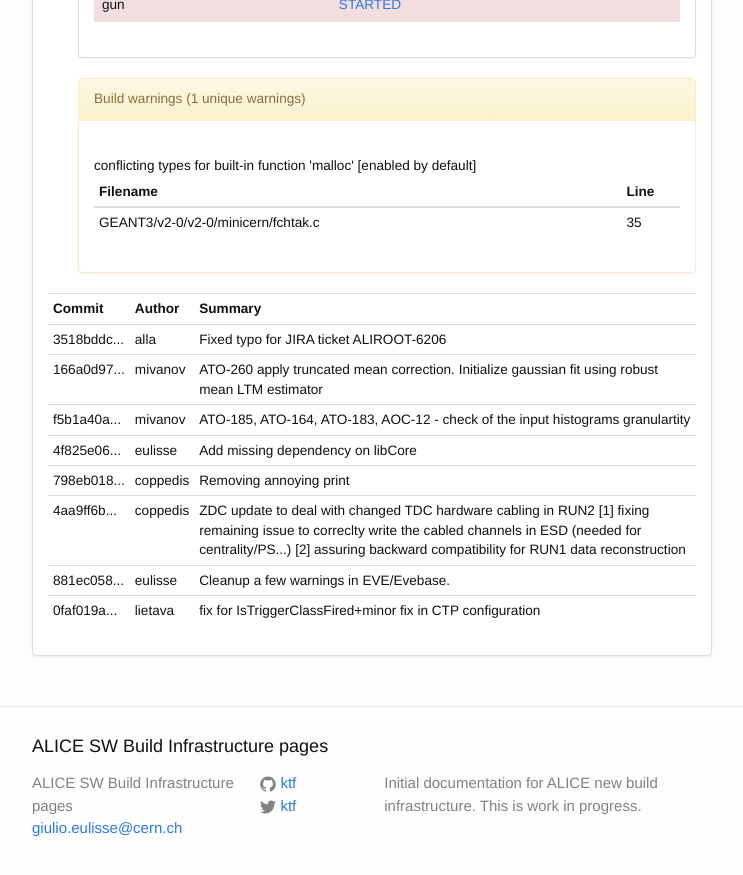
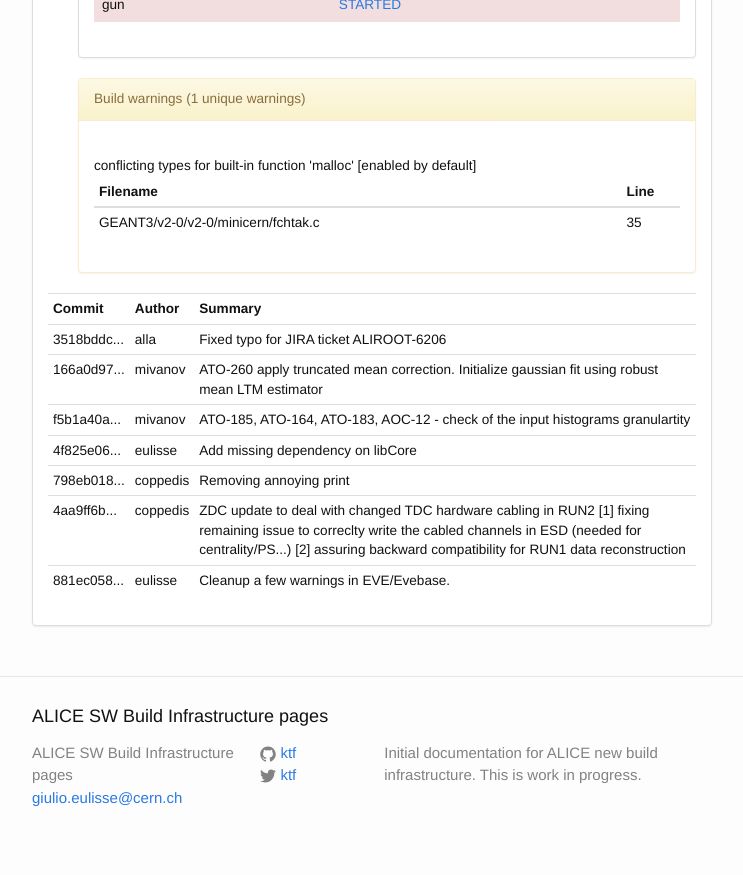
Before and after one commit to alisw/alisw.github.io, a Jekyll site: the page built from index.html, in a window 1280 px wide and 900 px high, scrolled down 134521 px. Shown: the top 875 px of the window, without its empty margins (268-1011 px from the left). Built offline with Jekyll 4.4.1, drawn with Linux system fonts in a browser that asks for light colours; nearby versions of some CDN libraries.

Commit message:
Updated results.

```diff
--- a/_data/commits-aliroot-master.yaml
+++ b/_data/commits-aliroot-master.yaml
@@ -98,8 +98,3 @@
  message: >-
     Cleanup a few warnings in EVE/Evebase.
  author: !!str eulisse
--
- commit: "0faf019a0fa7ae0d0128a4c48b54b1d4edca2867"
- message: >-
-    fix for IsTriggerClassFired+minor fix in CTP configuration
- author: !!str lietava
```
